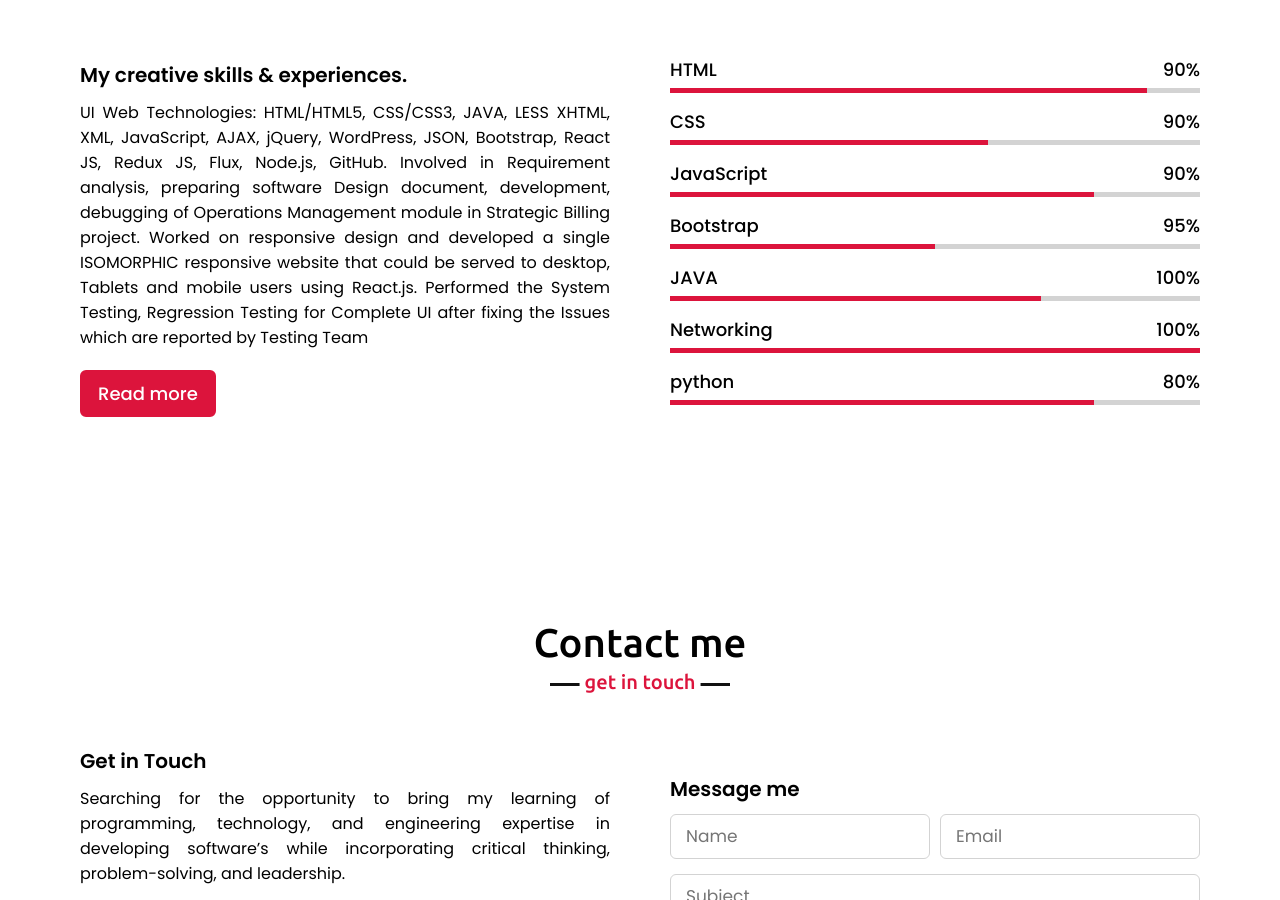
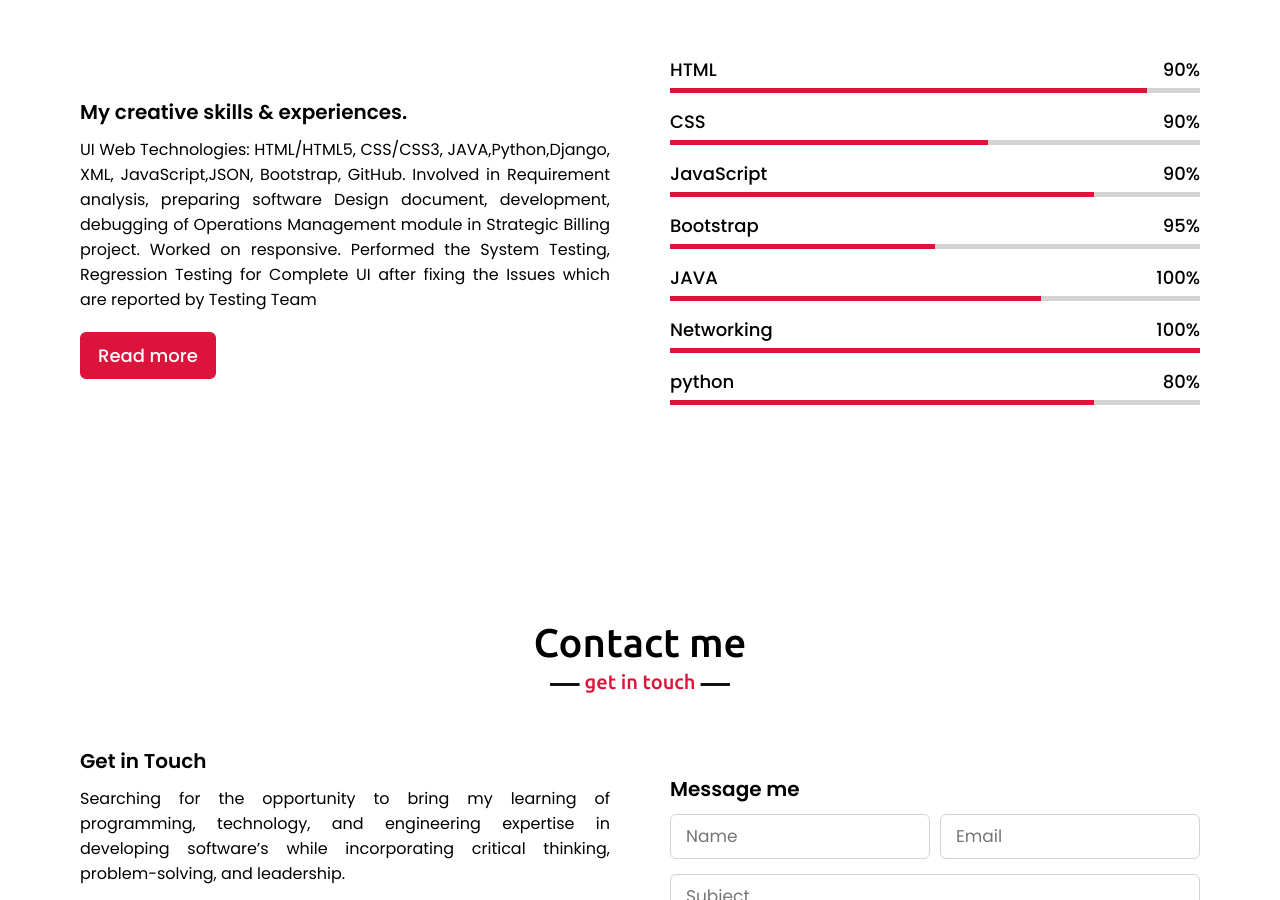
Before and after one commit to Monahjuma/monah.github.io, a plain HTML site: page index.html in a window 1280 px wide. Shown: the part 1703-2603 px from the top of the page. Drawn offline with nearby package versions, Linux system fonts and the light colour scheme; a script that the page names is missing.

Commit message:
Update index.html

```diff
--- a/index.html
+++ b/index.html
@@ -73,9 +73,9 @@
                 <div class="column left">
                     <div class="text">My creative skills & experiences.</div>
                     <p>UI Web Technologies:
-                        HTML/HTML5, CSS/CSS3, JAVA, LESS XHTML, XML, JavaScript, AJAX, jQuery, WordPress, JSON, Bootstrap, React JS, Redux JS, Flux, Node.js, GitHub.
+                        HTML/HTML5, CSS/CSS3, JAVA,Python,Django, XML, JavaScript,JSON, Bootstrap, GitHub.
                         Involved in Requirement analysis, preparing software Design document, development, debugging of Operations Management module in Strategic Billing project.
-                        Worked on responsive design and developed a single ISOMORPHIC responsive website that could be served to desktop, Tablets and mobile users using React.js. Performed the System Testing, Regression Testing for Complete UI after fixing the Issues which are reported by Testing Team
+                        Worked on responsive. Performed the System Testing, Regression Testing for Complete UI after fixing the Issues which are reported by Testing Team
                         </p>
                     <a href="#">Read more</a>
                 </div>
```
